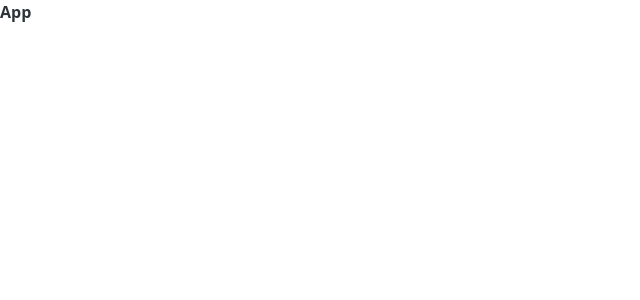
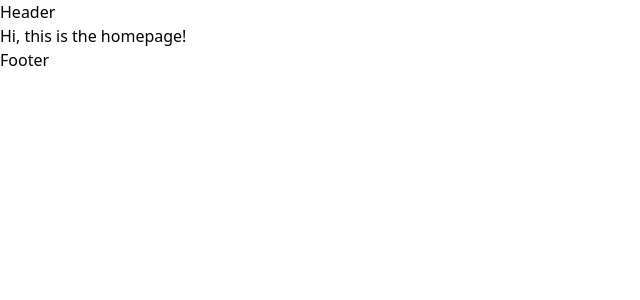
Before and after one commit to Isak-Bego/shopping-cart, a React (Vite) app: page / in a window 1280 px wide. Shown: the top 300 px of the page, without its empty margins (0-640 px from the left). Built offline with nearby package versions, Linux system fonts and the light colour scheme.

Commit message:
Created the skeleton and router

```diff
--- a/src/App.tsx
+++ /dev/null
@@ -1,13 +0,0 @@
-function App() {
-
-    return (
-      <>
-        <div className="App">
-          <p className="text-color-1 font-semibold">App</p>
-        </div>
-      </>
-    );
-
-}
-
-export default App
--- /dev/null
+++ b/src/Router.tsx
@@ -0,0 +1,28 @@
+import React from "react";
+import { RouterProvider, createBrowserRouter } from "react-router-dom";
+import SiteEssentials from "./SiteEssentials";
+import HomePage from "./components/HomePage";
+import MenClothing from "./components/MenClothing";
+import WomenClothing from "./components/WomenClothing";
+import ShoppingCart from "./components/ShoppingCart";
+
+const Router: React.FC = () => {
+    const router = createBrowserRouter([
+        {
+          path: "/",
+          element: <SiteEssentials />,
+          children: [
+            {index: true, element: <HomePage/>},
+            {path: "men", element: <MenClothing/>},
+            {path: "women", element: <WomenClothing/>},
+            {path: "shopping-cart", element: <ShoppingCart />}
+          ]
+        },
+      ]);
+
+    return (
+        <RouterProvider router={router} />
+    );
+}
+
+export default Router;
--- /dev/null
+++ b/src/SiteEssentials.tsx
@@ -0,0 +1,16 @@
+import React from "react";
+import { Outlet } from "react-router-dom";
+import Header from "./components/Header";
+import Footer from "./components/Footer";
+
+const SiteEssentials: React.FC = () => {
+    return (
+        <>
+            <Header />
+            <Outlet />
+            <Footer />
+        </>
+    );
+}
+
+export default SiteEssentials;
--- /dev/null
+++ b/src/components/Footer.tsx
@@ -0,0 +1,11 @@
+import React from "react";
+
+const Footer: React.FC = () => {
+    return (
+        <>
+        <h3>Footer</h3>
+        </>
+    );
+}
+
+export default Footer;
--- /dev/null
+++ b/src/components/Header.tsx
@@ -0,0 +1,11 @@
+import React from "react";
+
+const Header: React.FC = () => {
+    return (
+        <>
+        <h3>Header</h3>
+        </>
+    );
+}
+
+export default Header;
--- /dev/null
+++ b/src/components/HomePage.tsx
@@ -0,0 +1,11 @@
+import React from "react";
+
+const HomePage: React.FC = () => {
+    return (
+        <>
+        <h3>Hi, this is the homepage!</h3>
+        </>
+    );
+}
+
+export default HomePage;
--- /dev/null
+++ b/src/components/MenClothing.tsx
@@ -0,0 +1,9 @@
+import React from "react";
+
+const MenClothing: React.FC = () => {
+    return (
+        <></>
+    );
+}
+
+export default MenClothing;
--- /dev/null
+++ b/src/components/ShoppingCart.tsx
@@ -0,0 +1,9 @@
+import React from "react";
+
+const ShoppingCart: React.FC = () => {
+    return (
+        <></>
+    );
+}
+
+export default ShoppingCart;
--- /dev/null
+++ b/src/components/WomenClothing.tsx
@@ -0,0 +1,9 @@
+import React from "react";
+
+const WomenClothing: React.FC = () => {
+    return (
+        <></>
+    );
+}
+
+export default WomenClothing;
```
Also changed, not shown: src/main.tsx (+2 -10 lines).
